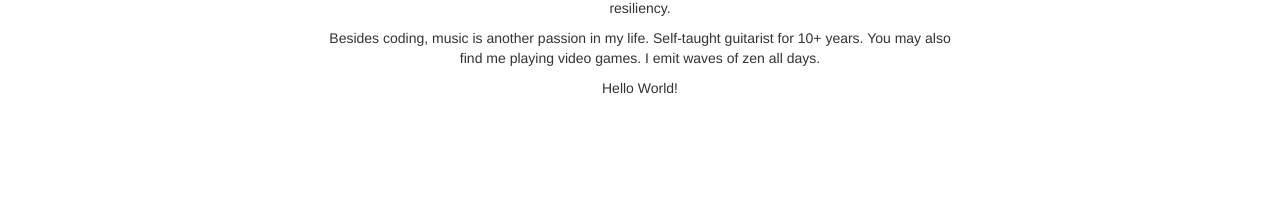
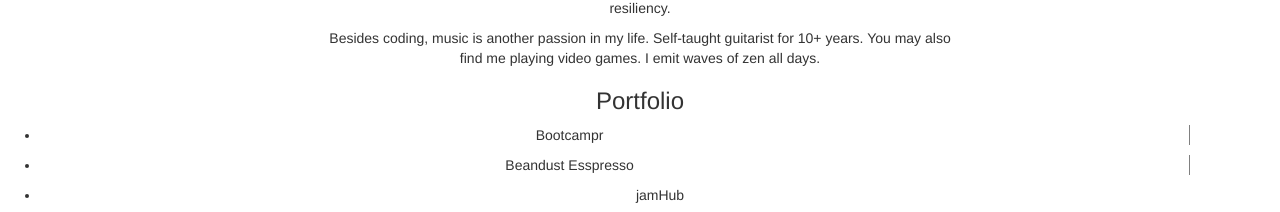
Before and after one commit to JoshuaRudio/portfolio, a React (Create React App) app: page / in a window 1280 px wide. Shown: the part 1319-1531 px from the top of the page. Before the commit the page ends 1417 px from the top, so only its background shows below. Built offline with nearby package versions, Linux system fonts and the light colour scheme.

Commit message:
List projects on main page

```diff
--- a/src/components/Projects.js
+++ b/src/components/Projects.js
@@ -1,8 +1,24 @@
 import React, { Component } from 'react';
+import ProjectAPI from '../projects-api';
 
 class Projects extends Component {
   render() {
-    return <div>Hello World!</div>;
+    const project = ProjectAPI.all().map(project =>
+      <li className="projects-wrap" key={project.id.toString()}>
+        <p>
+          {project.title}
+        </p>
+      </li>
+    );
+
+    return (
+      <div>
+        <h3>Portfolio</h3>
+        <ul className="all-projects">
+          {project}
+        </ul>
+      </div>
+    );
   }
 }
 
--- a/src/projects-api.js
+++ b/src/projects-api.js
@@ -2,16 +2,18 @@ const ProjectAPI = {
   projectItem: [
     {
       id: 1,
-      title: 'test1',
-      description: '',
-      website: '',
-      github: '',
-      role: '',
-      technology: ''
+      title: 'Bootcampr',
+      description:
+        'An online community of web development bootcamp graduates. Users can host events, post projects and look for collaborators, and display their profile. Created in a timeline of 10 days and deployed to Heroku.',
+      website: 'https://bootcamper.herokuapp.com',
+      github: 'https://github.com/Bootcampr/bootcampr',
+      role:
+        'I worked as a  Full stack developer, working primarily on front-end design as well as back-end architecture.',
+      technology: 'Ruby on Rails, SASS, GitHub API, Twitter API, Devise Gem, PostgreSQL'
     },
     {
       id: 2,
-      title: 'test2',
+      title: 'Beandust Esspresso',
       description: '',
       website: '',
       github: '',
@@ -20,12 +22,21 @@ const ProjectAPI = {
     },
     {
       id: 3,
-      title: 'test3',
+      title: 'jamHub',
       description: '',
       website: '',
       github: '',
       role: '',
       technology: ''
     }
-  ]
+  ],
+  all: function() {
+    return this.projectItem;
+  },
+  get: function(id) {
+    const isProject = project => project.id === id;
+    return this.projectItem.find(isProject);
+  }
 };
+
+export default ProjectAPI;
```
